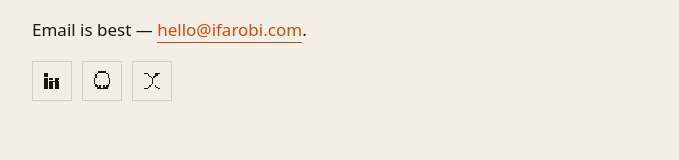
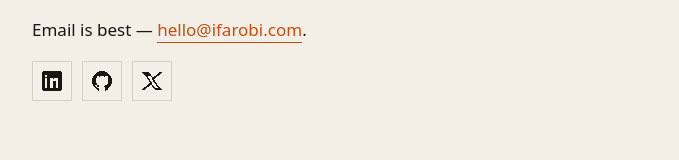
Before and after one commit to ifarobi/personal-landing-page, a React (Vite) app: page / in a window 1280 px wide. Shown: the part 3879-4039 px from the top of the page, without its empty margins (300-979 px from the left). Built offline with nearby package versions, Linux system fonts and the light colour scheme; the HTML template or start-up script is replaced by a standard one.

Commit message:
feat: swap social icons for hackernoon pixel-icon-library set
Replaces bespoke 16x16 path icons with the 24x24 brand icons from
hackernoon/pixel-icon-library — cleaner letterforms (the "in" reads,
the Octocat is unmistakable, X is properly diagonal). MIT/CC BY 4.0.

```diff
--- a/src/App.tsx
+++ b/src/App.tsx
@@ -233,11 +233,14 @@ function App() {
               rel="noopener noreferrer"
               aria-label="LinkedIn"
             >
-              <svg viewBox="0 0 16 16" width="22" height="22" shapeRendering="crispEdges">
-                <path
-                  fill="currentColor"
-                  d="M2 2h3v3H2zM2 6h3v8H2zM6 6h3v1H6zM10 6h3v1h-1v1h1v6h-3v-5h-1V8h1zM6 8h3v6H6z"
-                />
+              <svg
+                viewBox="0 0 24 24"
+                width="22"
+                height="22"
+                fill="currentColor"
+                shapeRendering="crispEdges"
+              >
+                <path d="m22,2v-1H2v1h-1v20h1v1h20v-1h1V2h-1Zm-9,10v8h-3v-11h3v1h1v-1h4v1h1v10h-3v-8h-3Zm-9-4v-3h3v3h-3Zm3,1v11h-3v-11h3Z" />
               </svg>
             </a>
             <a
@@ -247,11 +250,14 @@ function App() {
               rel="noopener noreferrer"
               aria-label="GitHub"
             >
-              <svg viewBox="0 0 16 16" width="22" height="22" shapeRendering="crispEdges">
-                <path
-                  fill="currentColor"
-                  d="M5 1h6v1H5zM4 2h1v1H4zM11 2h1v1h-1zM3 3h1v3H3zM12 3h1v3h-1zM2 6h1v4H2zM13 6h1v4h-1zM3 10h1v2H3zM12 10h1v2h-1zM4 11h1v3H4zM6 11h1v3H6zM9 11h1v3H9zM11 11h1v3h-1zM5 12h1v1H5zM10 12h1v1h-1zM5 13h6v1H5z"
-                />
+              <svg
+                viewBox="0 0 24 24"
+                width="22"
+                height="22"
+                fill="currentColor"
+                shapeRendering="crispEdges"
+              >
+                <polygon points="23 9 23 15 22 15 22 17 21 17 21 19 20 19 20 20 19 20 19 21 18 21 18 22 16 22 16 23 15 23 15 18 14 18 14 17 15 17 15 16 17 16 17 15 18 15 18 14 19 14 19 9 18 9 18 6 16 6 16 7 15 7 15 8 14 8 14 7 10 7 10 8 9 8 9 7 8 7 8 6 6 6 6 9 5 9 5 14 6 14 6 15 7 15 7 16 9 16 9 18 7 18 7 17 6 17 6 16 4 16 4 17 5 17 5 19 6 19 6 20 9 20 9 23 8 23 8 22 6 22 6 21 5 21 5 20 4 20 4 19 3 19 3 17 2 17 2 15 1 15 1 9 2 9 2 7 3 7 3 5 4 5 4 4 5 4 5 3 7 3 7 2 9 2 9 1 15 1 15 2 17 2 17 3 19 3 19 4 20 4 20 5 21 5 21 7 22 7 22 9 23 9" />
               </svg>
             </a>
             <a
@@ -261,11 +267,14 @@ function App() {
               rel="noopener noreferrer"
               aria-label="X / Twitter"
             >
-              <svg viewBox="0 0 16 16" width="22" height="22" shapeRendering="crispEdges">
-                <path
-                  fill="currentColor"
-                  d="M2 2h3v1H2zM5 3h1v1H5zM10 2h4v1h-4zM6 4h1v1H6zM10 3h1v1h-1zM7 5h1v1H7zM9 4h1v1H9zM8 6h1v4H8zM7 10h1v1H7zM9 5h1v1H9zM10 4h1v1h-1zM11 3h1v1h-1zM12 2h1v1h-1zM6 11h1v1H6zM5 12h1v1H5zM2 13h3v1H2zM10 11h1v1h-1zM11 12h1v1h-1zM12 13h2v1h-2z"
-                />
+              <svg
+                viewBox="0 0 24 24"
+                width="22"
+                height="22"
+                fill="currentColor"
+                shapeRendering="crispEdges"
+              >
+                <path d="m15.5,10v-1h1v-1h1v-1h1v-1h1v-1h1v-1h1v-1h1v-1h-3v1h-1v1h-1v1h-1v1h-1v1h-1v1h-2v-1h-1v-1h-1v-2h-1v-1h-1v-1H1.5v1h1v1h1v1h1v2h1v1h1v2h1v1h1v2h1v1h-1v1h-1v1h-1v1h-1v1h-1v1h-1v1h-1v1h-1v1h3v-1h1v-1h1v-1h1v-1h1v-1h1v-1h2v1h1v1h1v2h1v1h1v1h7v-1h-1v-1h-1v-1h-1v-2h-1v-1h-1v-2h-1v-1h-1v-2h-1v-1h1Zm0,4v1h1v2h1v1h1v2h-3v-2h-1v-1h-1v-1h-1v-2h-1v-1h-1v-1h-1v-2h-1v-1h-1v-2h3v1h1v2h1v1h1v2h1v1h1v1h1v2h1Z" />
               </svg>
             </a>
           </div>
```
